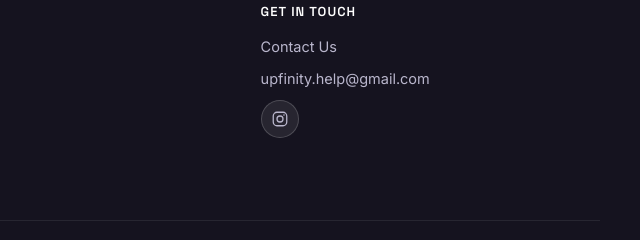
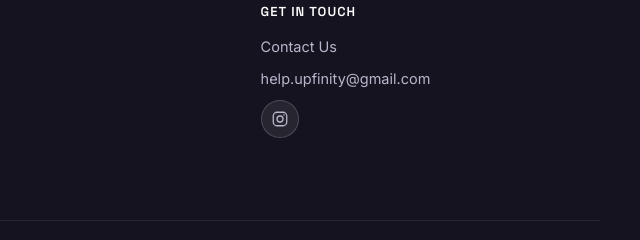
Before and after one commit to Upfinity-Org/upfinity, a plain HTML site: page index.html in a window 1280 px wide. Shown: the part 7279-7519 px from the top of the page, 640-1280 px from the left. Drawn offline with Linux system fonts and the light colour scheme.

Commit message:
Update index.html

```diff
--- a/index.html
+++ b/index.html
@@ -645,7 +645,7 @@
           <h4>Get in touch</h4>
           <ul>
             <li><a href="contact.html">Contact Us</a></li>
-            <li><a href="mailto:upfinity.help@gmail.com">upfinity.help@gmail.com</a></li>
+            <li><a href="mailto:upfinity.help@gmail.com">help.upfinity@gmail.com</a></li>
             <li>
               <a class="social-btn" href="https://www.instagram.com/upfinity_team/" target="_blank" rel="noopener noreferrer" aria-label="Upfinity on Instagram">
                 <svg viewBox="0 0 24 24" fill="none" stroke="currentColor" stroke-width="1.7" stroke-linecap="round" stroke-linejoin="round">
```
